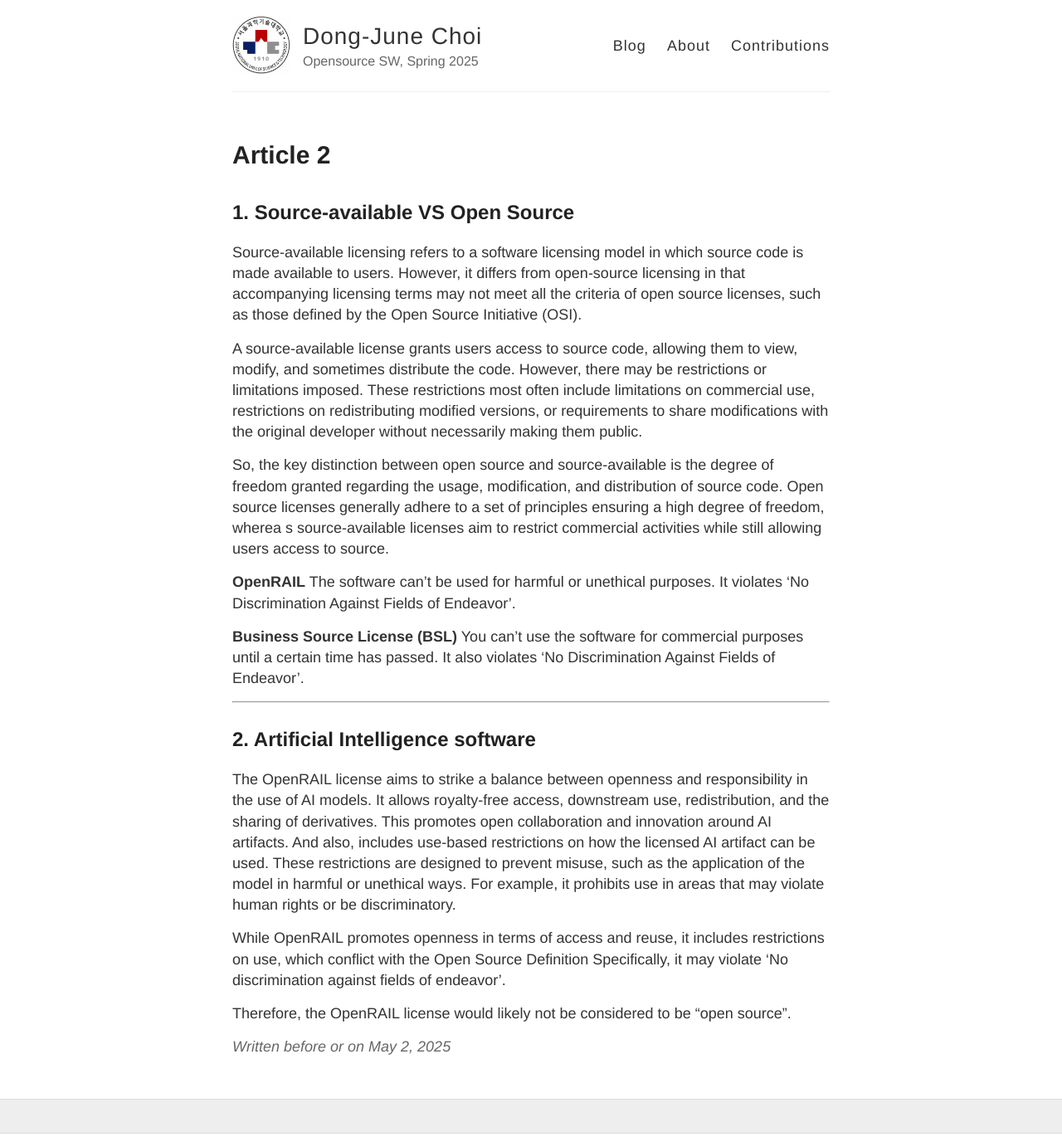
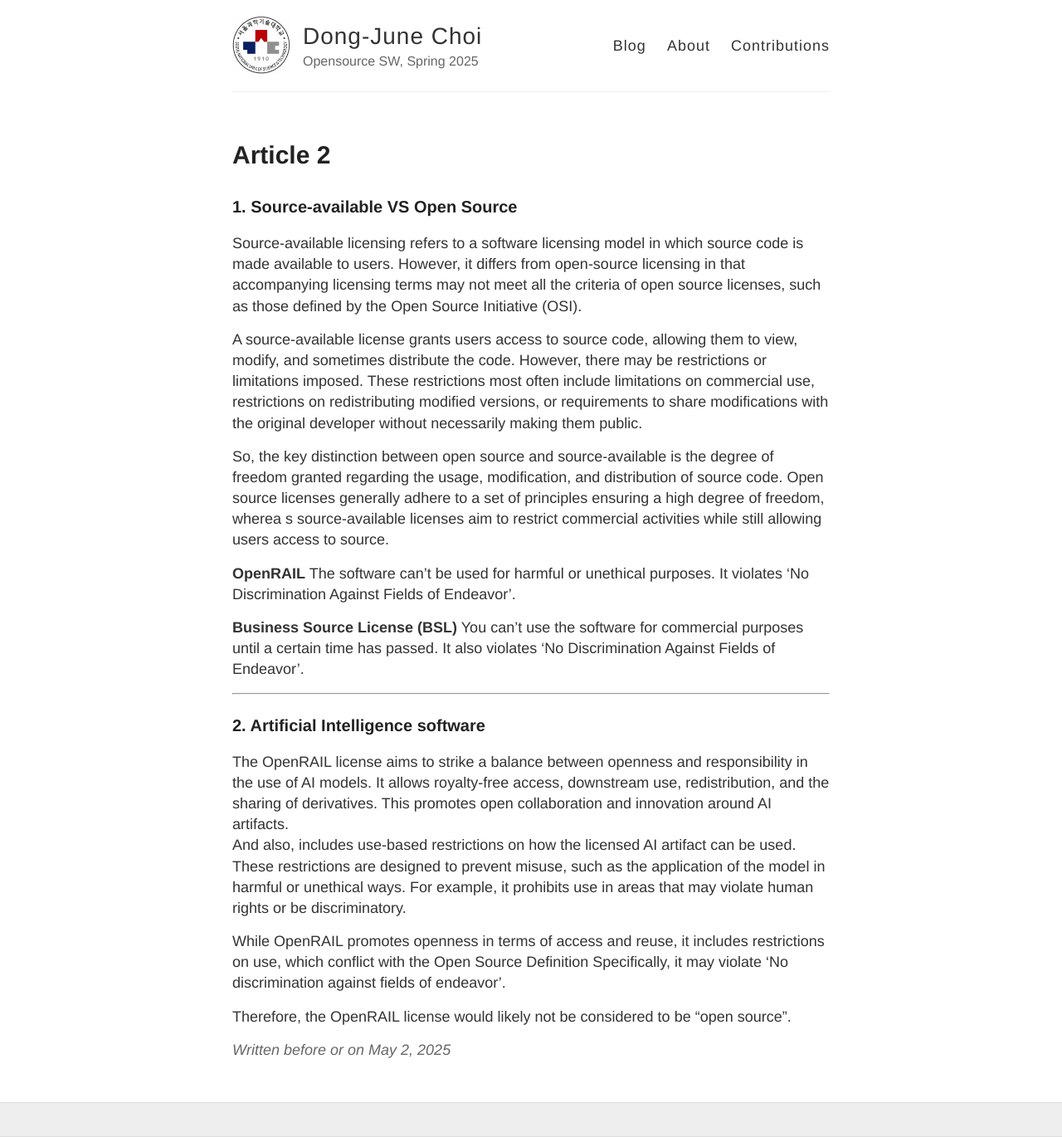
Before and after one commit to IISE-OSS25/00chl248-blog, a Jekyll site: the page built from _posts/2025-05-02-Article02.md, in a window 1280 px wide. Shown: the whole page at 83% size. Built offline with Jekyll 4.4.1, drawn with Linux system fonts in a browser that asks for light colours.

Commit message:
스타일 조정

```diff
--- a/_posts/2025-05-02-Article02.md
+++ b/_posts/2025-05-02-Article02.md
@@ -3,7 +3,7 @@ layout: post
 title: Article 2
 ---
 
-## 1. Source-available VS Open Source
+### 1. Source-available VS Open Source
 Source-available licensing refers to a software licensing model in which source code is made available to users. However, it differs from open-source licensing in that accompanying licensing terms may not meet all the criteria of open source licenses, such as those defined by the Open Source Initiative (OSI).
 
 A source-available license grants users access to source code, allowing them to view, modify, and sometimes distribute the code. However, there may be restrictions or limitations imposed. These restrictions most often include limitations on commercial use, restrictions on redistributing modified versions, or requirements to share modifications with the original developer without necessarily making them public.
@@ -18,8 +18,8 @@ You can’t use the software for commercial purposes until a certain time has pa
 
 <hr>
 
-## 2. Artificial Intelligence software
-The OpenRAIL license aims to strike a balance between openness and responsibility in the use of AI models. It allows royalty-free access, downstream use, redistribution, and the sharing of derivatives. This promotes open collaboration and innovation around AI artifacts.
+### 2. Artificial Intelligence software
+The OpenRAIL license aims to strike a balance between openness and responsibility in the use of AI models. It allows royalty-free access, downstream use, redistribution, and the sharing of derivatives. This promotes open collaboration and innovation around AI artifacts. <br>
 And also, includes use-based restrictions on how the licensed AI artifact can be used. These restrictions are designed to prevent misuse, such as the application of the model in harmful or unethical ways. For example, it prohibits use in areas that may violate human rights or be discriminatory.
 
 While OpenRAIL promotes openness in terms of access and reuse, it includes restrictions on use, which conflict with the Open Source Definition Specifically, it may violate 'No discrimination against fields of endeavor'.
```
